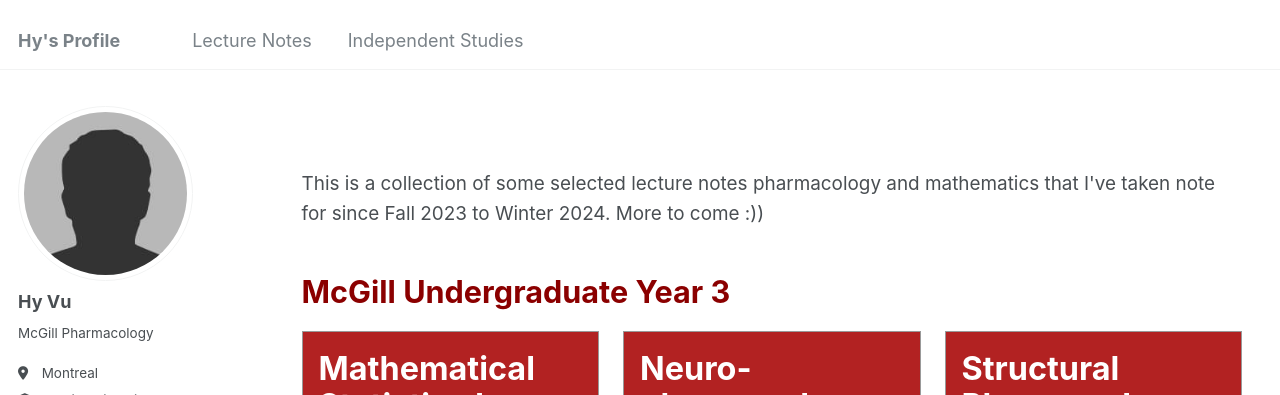
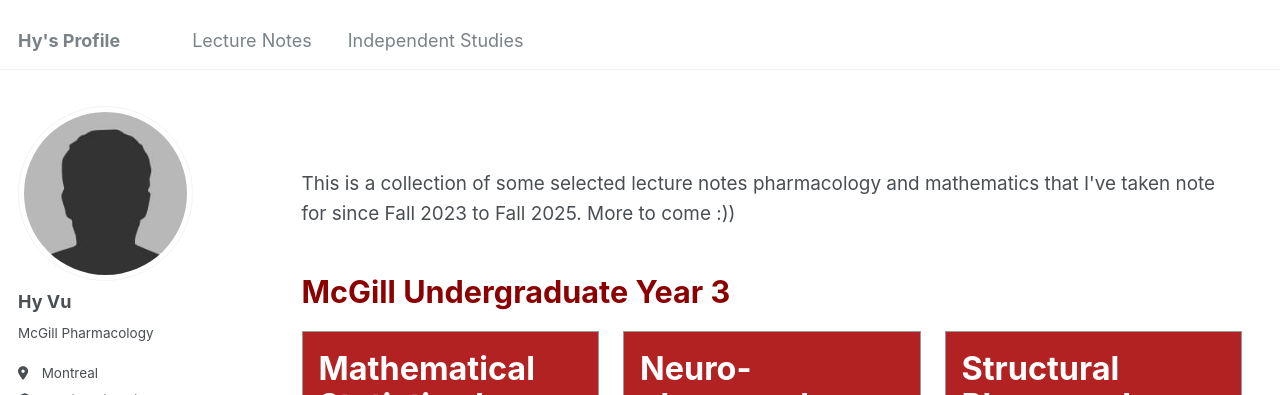
Before and after one commit to Hy-Vu/Hy-Vu.github.io, a Jekyll site: the page built from _pages/lecture-notes.html, in a window 1280 px wide and 900 px high. Shown: the top 395 px of the window. Built offline with Jekyll 4.4.1, drawn with Linux system fonts in a browser that asks for light colours.

Commit message:
Update lecture-notes.html

```diff
--- a/_pages/lecture-notes.html
+++ b/_pages/lecture-notes.html
@@ -153,7 +153,7 @@
 
   <p class="lecture-intro">
     This is a collection of some selected lecture notes pharmacology and mathematics
-    that I've taken note for since Fall 2023 to Winter 2024. More to come :))
+    that I've taken note for since Fall 2023 to Fall 2025. More to come :))
   </p>
 
 
```
